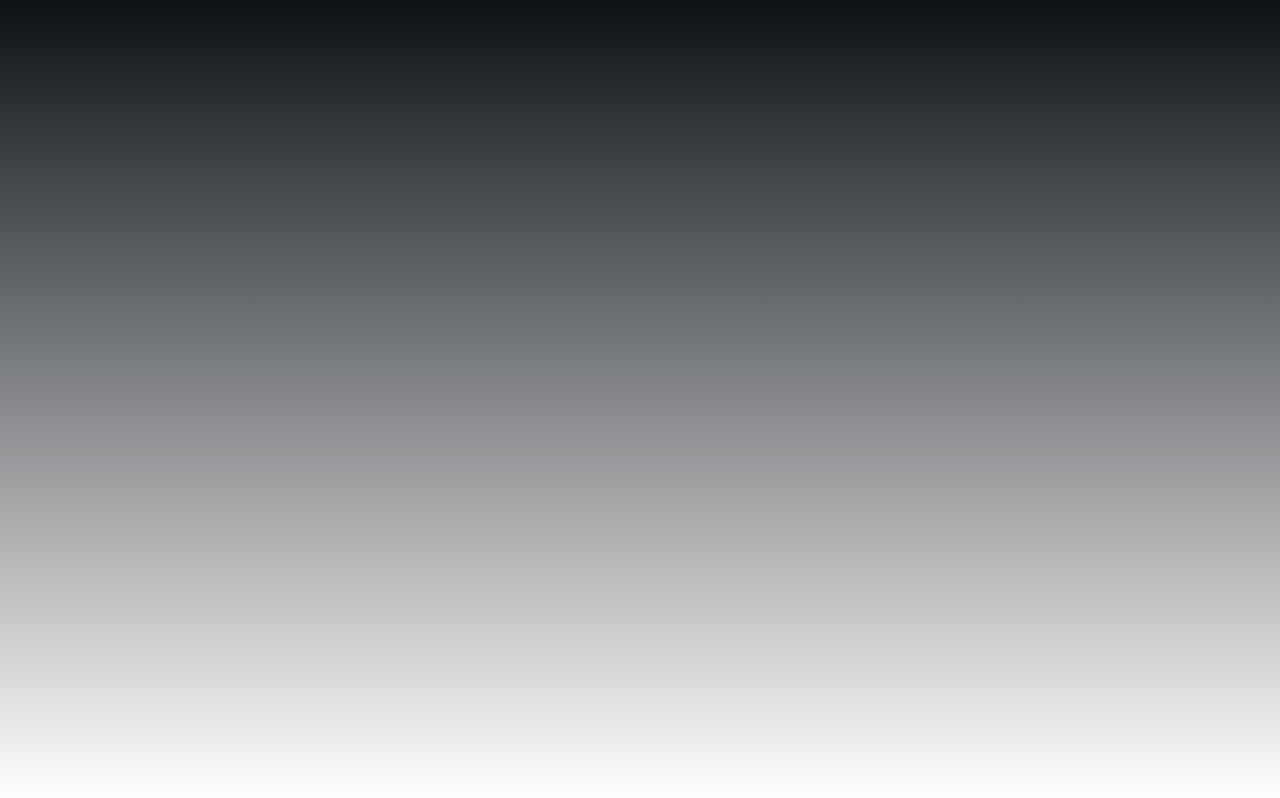
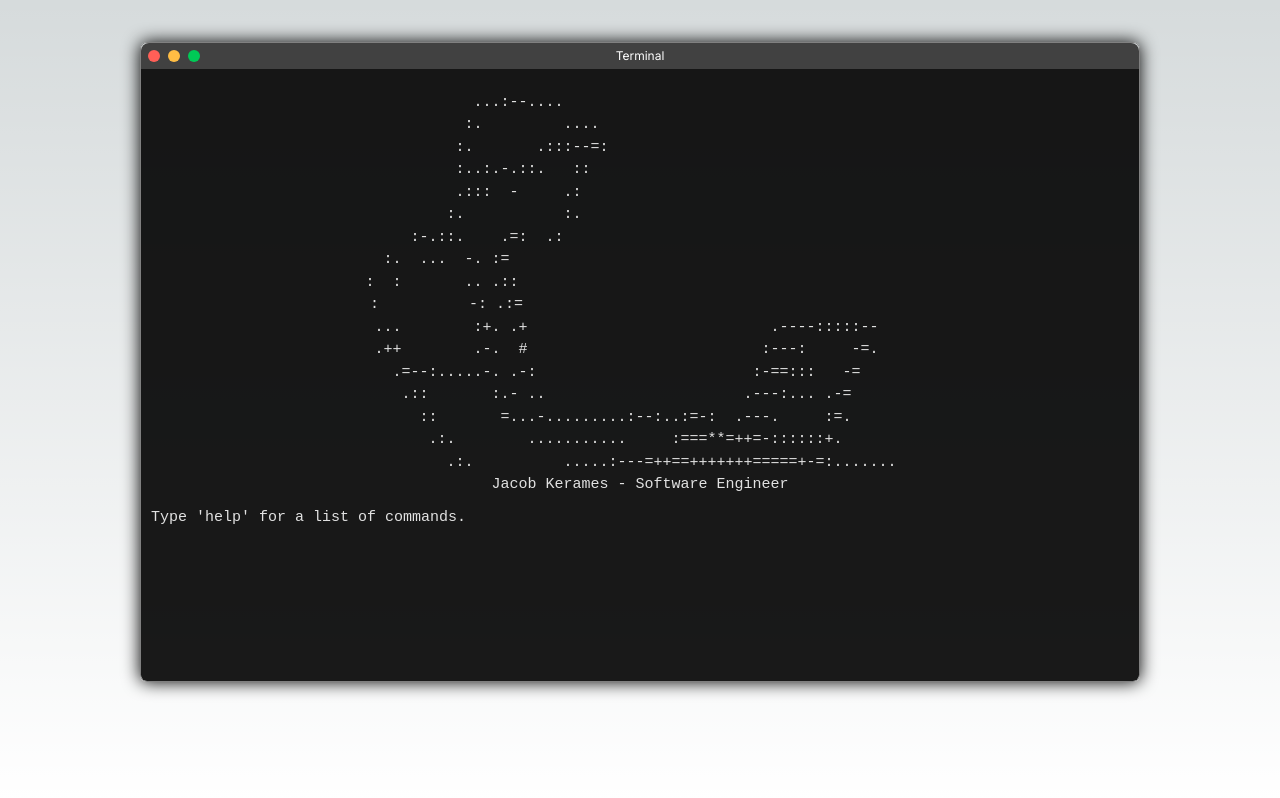
Before and after one commit to JacobKerames/PortfolioWebApp, a Next.js app in the folder portfolio-web-app/: page / in a window 1280 px wide. Built offline with nearby package versions, Linux system fonts and the light colour scheme.

Commit message:
Moved TerminalProvider wrap from App.js to layout.tsx

```diff
--- a/portfolio-web-app/src/app/components/TerminalComponents/TerminalWindow.tsx
+++ b/portfolio-web-app/src/app/components/TerminalComponents/TerminalWindow.tsx
@@ -1,3 +1,5 @@
+"use client";
+
 import React, { useEffect, useState } from "react";
 import { usePathname } from "next/navigation";
 import { useTerminalContext } from "./TerminalContext";
--- a/portfolio-web-app/src/app/globals.css
+++ b/portfolio-web-app/src/app/globals.css
@@ -93,13 +93,6 @@ body {
   }
 
 /* Terminal.css */
-
-html, body {
-  height: 100%;
-  margin: 0;
-  padding: 0;
-  overflow: hidden;
-}
 
 .terminal-window {
   position: fixed;
@@ -270,14 +263,6 @@ html, body {
   }
 }
 
-/* Home.css */
-/*
-body.is-home {
-  background: url('/public/index-background.jpg') top left no-repeat;
-  background-size: cover;
-}
-*/
-
 /* NavMenu.css */
 
 a.navbar-brand {
@@ -351,35 +336,6 @@ html {
       background-color: #2DA042;
   }
 
-/* custom.css */
-
-/* Dark mode styles */
-body {
-  background-color: #0D1116; /* Dark background for the whole page */
-  color: #E6EDF3; /* Lighter text suitable for dark background */
+.home-container {
+  height: 100vh;
 }
-
-a {
-  color: #8ab4f8; /* Lighter link color for dark mode */
-}
-
-.btn:focus, .btn:active:focus, .btn-link.nav-link:focus, .form-control:focus, .form-check-input:focus {
-  box-shadow: 0 0 0 0.1rem #121212, 0 0 0 0.25rem #258cfb; /* Adjust the inner shadow to match the dark background */
-}
-
-code {
-  color: #ffb74d; /* Making code stand out on dark background */
-  background-color: #282828; /* Optional: add a background color to code elements */
-}
-
-.btn-primary {
-  color: #fff;
-  background-color: #1b6ec2;
-  border-color: #1861ac;
-}
-
-/* Inverting button colors for dark mode */
-.btn-primary {
-  background-color: #0a4d76; /* Darker background for buttons */
-  border-color: #083555;
-}
--- a/portfolio-web-app/src/app/layout.tsx
+++ b/portfolio-web-app/src/app/layout.tsx
@@ -1,22 +1,25 @@
-import type { Metadata } from 'next'
-import { Inter } from 'next/font/google'
-import './globals.css'
+import type { Metadata } from "next";
+import { Inter } from "next/font/google";
+import { TerminalProvider } from "./components/TerminalComponents/TerminalContext";
+import "./globals.css";
 
-const inter = Inter({ subsets: ['latin'] })
+const inter = Inter({ subsets: ["latin"] });
 
 export const metadata: Metadata = {
-  title: 'Jacob Kerames | Software Engineer',
-  description: '',
-}
+  title: "Jacob Kerames | Software Engineer",
+  description: "",
+};
 
 export default function RootLayout({
   children,
 }: {
-  children: React.ReactNode
+  children: React.ReactNode;
 }) {
   return (
     <html lang="en">
-      <body className={inter.className}>{children}</body>
+      <body className={inter.className}>
+        <TerminalProvider>{children}</TerminalProvider>
+      </body>
     </html>
-  )
+  );
 }
--- a/portfolio-web-app/src/app/page.tsx
+++ b/portfolio-web-app/src/app/page.tsx
@@ -1,19 +1,9 @@
-"use client";
-
-import { useEffect } from "react";
+import TerminalWindow from "./components/TerminalComponents/TerminalWindow";
 
 const Home = () => {
-  useEffect(() => {
-    // Add the class to the body element
-    document.body.classList.add("is-home");
-
-    return () => {
-      // Clean up: Remove class
-      document.body.classList.remove("is-home");
-    };
-  }, []);
-
-  return <div className="home-container">{/* Content */}</div>;
+  return <div className="home-container">
+    <TerminalWindow />
+  </div>;
 };
 
 export default Home;
```
Also changed, not shown: portfolio-web-app/src/app/components/TerminalComponents/TerminalContext.tsx (+15 -7 lines), 1 other file (tests, documents, lock files or other folders).
